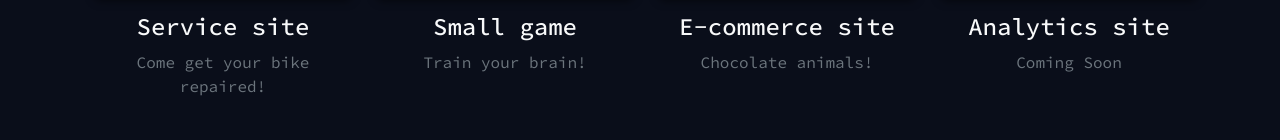
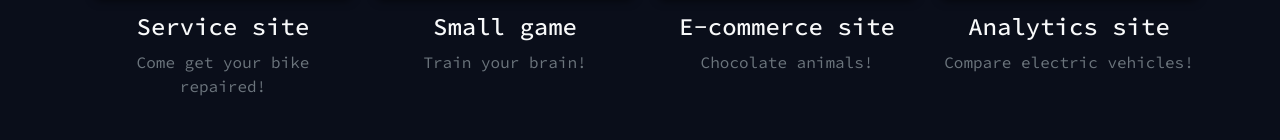
Before and after one commit to MaximShainski/portfolio, a plain HTML site: page index.html in a window 1280 px wide. Shown: the part 2878-3018 px from the top of the page. Drawn offline with nearby package versions, Linux system fonts and the light colour scheme.

Commit message:
Changed analytics site sub title

```diff
--- a/index.html
+++ b/index.html
@@ -120,7 +120,7 @@
                 <a href="https://seg-3125-dashboard.vercel.app/" target="_blank" class="d-block text-decoration-none">
                     <img src="https://i.imgur.com/0gdDrf2.jpeg" class="img-fluid case-study-img mb-3" alt="Case Study 4 Placeholder Stock Image of a Graph">
                     <h4 class="text-light">Analytics site</h4>
-                    <p class="text-secondary">Coming Soon</p>
+                    <p class="text-secondary">Compare electric vehicles!</p>
                 </a>
             </div>
         </div>
```
